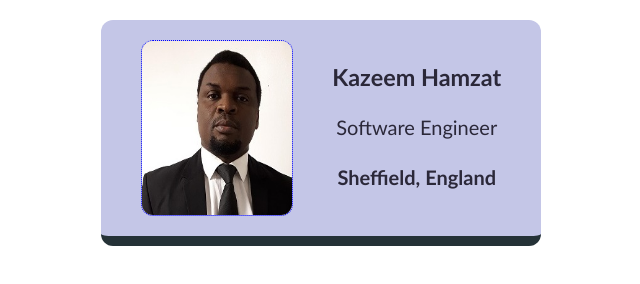
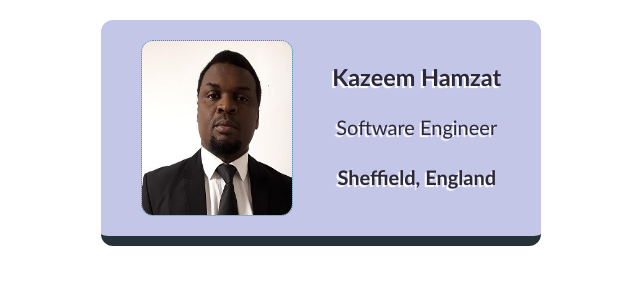
Before and after one commit to HamzatKazeem/Digital-Business-Card, a plain HTML site: page index.html in a window 1280 px wide. Shown: the whole page, without its empty margins (319-959 px from the left). Drawn offline with Linux system fonts and the light colour scheme.

Commit message:
Add text-shadow feature
Add text-shadow feature

```diff
--- a/styles.css
+++ b/styles.css
@@ -17,9 +17,8 @@ margin: 0 auto;
 text-align: center;
 color: #2b2839;
 background: #c4c6e7;
-
+text-shadow: -2px 2px 1px white;
 border-bottom: 10px solid #253237;
-
 }
 
 .btw-margin{
@@ -27,7 +26,7 @@ border-bottom: 10px solid #253237;
 }
 
 .dtdln {
-    border:  1px dotted blue;
+    border:  1px dotted #448fa3;
 
 }
 
```
